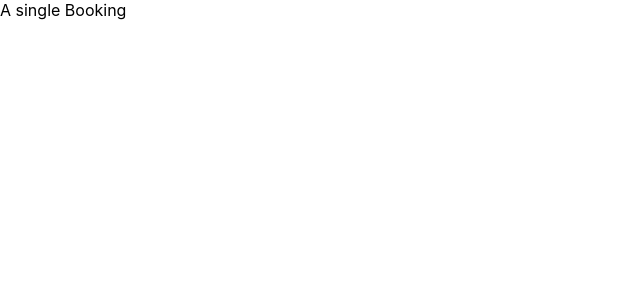
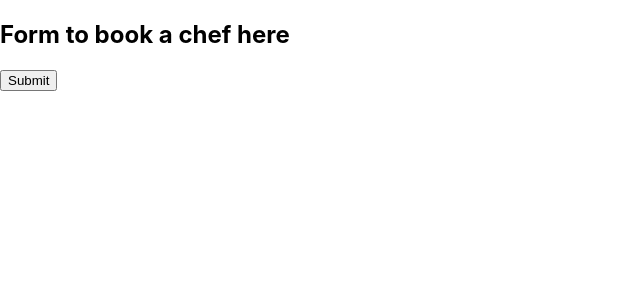
Before and after one commit to yashiazize/CapstoneProject, a React (Create React App) app in the folder front-end/: page /bookings/new in a window 1280 px wide. Shown: the top 300 px of the page, without its empty margins (0-640 px from the left). Built offline with nearby package versions, Linux system fonts and the light colour scheme; no server answers.

Commit message:
add path to new user form and new booking form

```diff
--- a/front-end/src/App.js
+++ b/front-end/src/App.js
@@ -9,6 +9,8 @@ import Index from "./Pages/Index.js";
 import Show from "./Pages/Show.js";
 import ShowBookings from "./Pages/ShowBookings.js";
 import IndexBookings from "./Pages/IndexBookings.js";
+import NewUser from "./Pages/NewUser.js";
+import NewBooking from "./Pages/NewBooking.js";
 
 const API = apiURL();
 
@@ -35,16 +37,26 @@ function App() {
 					<Route exact path="/">
 						<Home />
 					</Route>
-					{/* list of chefs */}
+
+					{/* /users */}
+					<Route exact path="/users/new">
+						<NewUser />
+					</Route>
+
+					{/* /users/chefs */}
 					<Route exact path="/users/chefs">
 						<Index chefs={chefs} />
 					</Route>
-					{/* single chef */}
 					<Route exact path="/users/chefs/:id">
 						<Show chefs={chefs} />
 					</Route>
+
+					{/* /bookings */}
 					<Route exact path="/bookings">
 						<IndexBookings />
+					</Route>
+					<Route exact path="/bookings/new">
+						<NewBooking />
 					</Route>
 					<Route exact path="/bookings/:id">
 						<ShowBookings />
--- a/front-end/src/Components/ChefDetails.js
+++ b/front-end/src/Components/ChefDetails.js
@@ -47,7 +47,9 @@ const ChefDetails = ({ chefs }) => {
 					<button type="button">Back</button>
 				</Link>
 			</div>
-			{/* <button>Book</button> */}
+			<Link to={`/bookings/new`}>
+				<button>Book</button>
+			</Link>
 		</div>
 	);
 };
--- /dev/null
+++ b/front-end/src/Components/NewBookingForm.js
@@ -0,0 +1,14 @@
+import { withRouter } from "react-router-dom";
+
+const NewBookingForm = () => {
+	return (
+		<section>
+			<form>
+				<h1>Form to book a chef here</h1>
+				<button type="submit">Submit</button>
+			</form>
+		</section>
+	);
+};
+
+export default withRouter(NewBookingForm);
--- /dev/null
+++ b/front-end/src/Components/NewUserForm.js
@@ -0,0 +1,14 @@
+import { withRouter } from "react-router-dom";
+
+const NewUserForm = () => {
+	return (
+		<section>
+			<form>
+				<h1>New User form here</h1>
+				<button type="submit">Submit</button>
+			</form>
+		</section>
+	);
+};
+
+export default withRouter(NewUserForm);
--- a/front-end/src/Pages/Home.js
+++ b/front-end/src/Pages/Home.js
@@ -1,5 +1,11 @@
+import { Link } from "react-router-dom";
 const Home = () => {
-	return <div>Chef Finder App</div>;
+	return (
+		<div>
+			<h1>Chef Finder App</h1>
+			<Link to={`/users/new`}>New User</Link>
+		</div>
+	);
 };
 
 export default Home;
--- /dev/null
+++ b/front-end/src/Pages/NewBooking.js
@@ -0,0 +1,12 @@
+import React from "react";
+import NewBookingForm from "../Components/NewBookingForm";
+
+const NewBooking = () => {
+	return (
+		<div>
+			<NewBookingForm />
+		</div>
+	);
+};
+
+export default NewBooking;
--- /dev/null
+++ b/front-end/src/Pages/NewUser.js
@@ -0,0 +1,11 @@
+import NewUserForm from "../Components/NewUserForm";
+
+const NewUser = () => {
+	return (
+		<div>
+			<NewUserForm />
+		</div>
+	);
+};
+
+export default NewUser;
```
